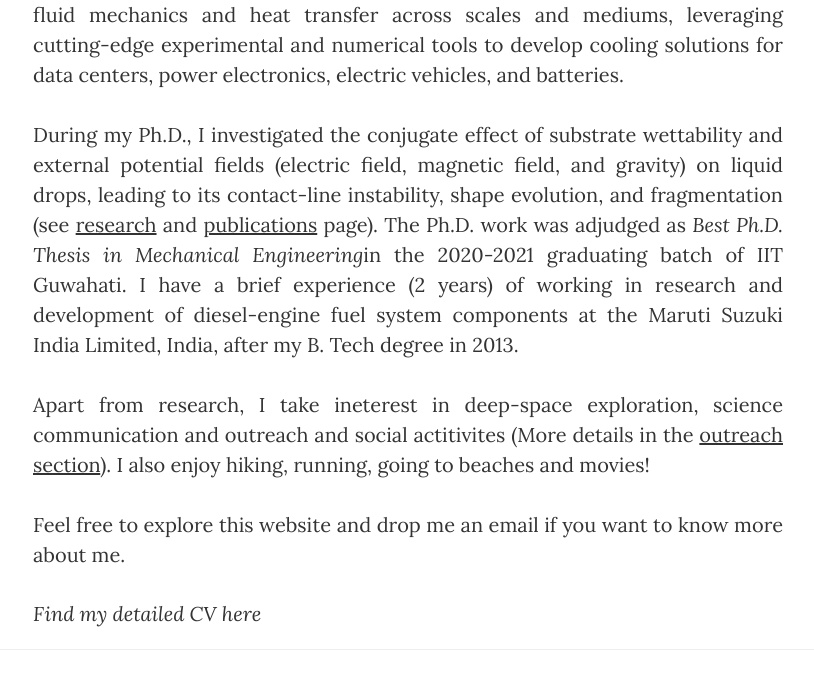
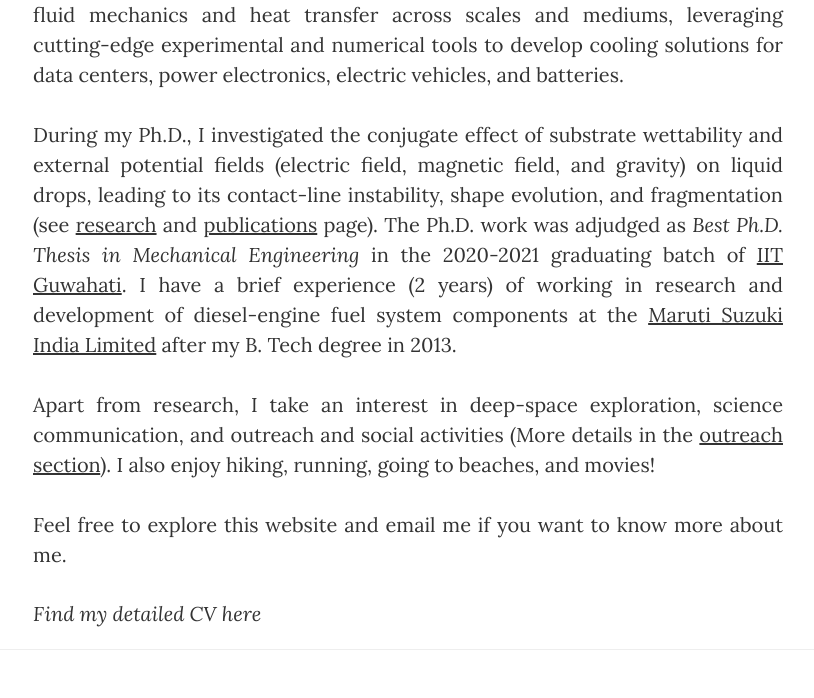
Before and after one commit to bhaskarjyoti-sarma/bhaskarjyoti-sarma.github.io, a website: page index.html in a window 1280 px wide. Shown: the part 1066-1764 px from the top of the page, without its empty margins (232-1046 px from the left). Drawn offline with nearby package versions, Linux system fonts and the light colour scheme; files whose address does not match are found by name.

Commit message:
Update index.html

```diff
--- a/index.html
+++ b/index.html
@@ -123,9 +123,9 @@
             <div class="col-lg-8 col-lg-offset-2 col-md-10 col-md-offset-1">
 
                <p style="text-align: justify;">I am developing next-generation thermal management technologies that enable efficient heat dissipation from power-hungry electronic sources while reducing operational energy usage and carbon footprint. I use fundamental concepts of fluid mechanics and heat transfer across scales and mediums, leveraging cutting-edge experimental and numerical tools to develop cooling solutions for data centers, power electronics, electric vehicles, and batteries.</p>
-        	<p style="text-align: justify;">During my Ph.D., I investigated the conjugate effect of substrate wettability and external potential fields (electric field, magnetic field, and gravity) on liquid drops, leading to its contact-line instability, shape evolution, and fragmentation (see <a href="research.html">research</a> and <a href="publications.html">publications</a> page). The Ph.D. work was adjudged as <em>Best Ph.D. Thesis in Mechanical Engineering</em>in the 2020-2021 graduating batch of IIT Guwahati. I have a brief experience (2 years) of working in research and development of diesel-engine fuel system components at the Maruti Suzuki India Limited, India, after my B. Tech degree in 2013.</p>
-                <p style="text-align: justify;">Apart from research, I take ineterest in deep-space exploration, science communication and outreach and social actitivites (More details in the <a href="awards_activities.html">outreach section</a>). I also enjoy hiking, running, going to beaches and movies!</p>
-		<p style="text-align: justify;">Feel free to explore this website and drop me an email if you want to know more about me.</p>
+        	<p style="text-align: justify;">During my Ph.D., I investigated the conjugate effect of substrate wettability and external potential fields (electric field, magnetic field, and gravity) on liquid drops, leading to its contact-line instability, shape evolution, and fragmentation (see <a href="research.html">research</a> and <a href="publications.html">publications</a> page). The Ph.D. work was adjudged as <em>Best Ph.D. Thesis in Mechanical Engineering</em> in the 2020-2021 graduating batch of <a href="https://www.iitg.ac.in/mech/" alt="Department of Mechanical Engineering Homepage"> IIT Guwahati</a>. I have a brief experience (2 years) of working in research and development of diesel-engine fuel system components at the <a href="https://www.globalsuzuki.com/corporate/rd/index.html">Maruti Suzuki India Limited</a> after my B. Tech degree in 2013.</p>
+                <p style="text-align: justify;">Apart from research, I take an interest in deep-space exploration, science communication, and outreach and social activities (More details in the <a href="awards_activities.html">outreach section</a>). I also enjoy hiking, running, going to beaches, and movies!</p>
+		<p style="text-align: justify;">Feel free to explore this website and email me if you want to know more about me.</p>
                 <em><a href="Complete_Resume_bhaskarjyoti_sarma_.pdf">Find my detailed CV here</a></em>
 				</div>
         </div>
```
